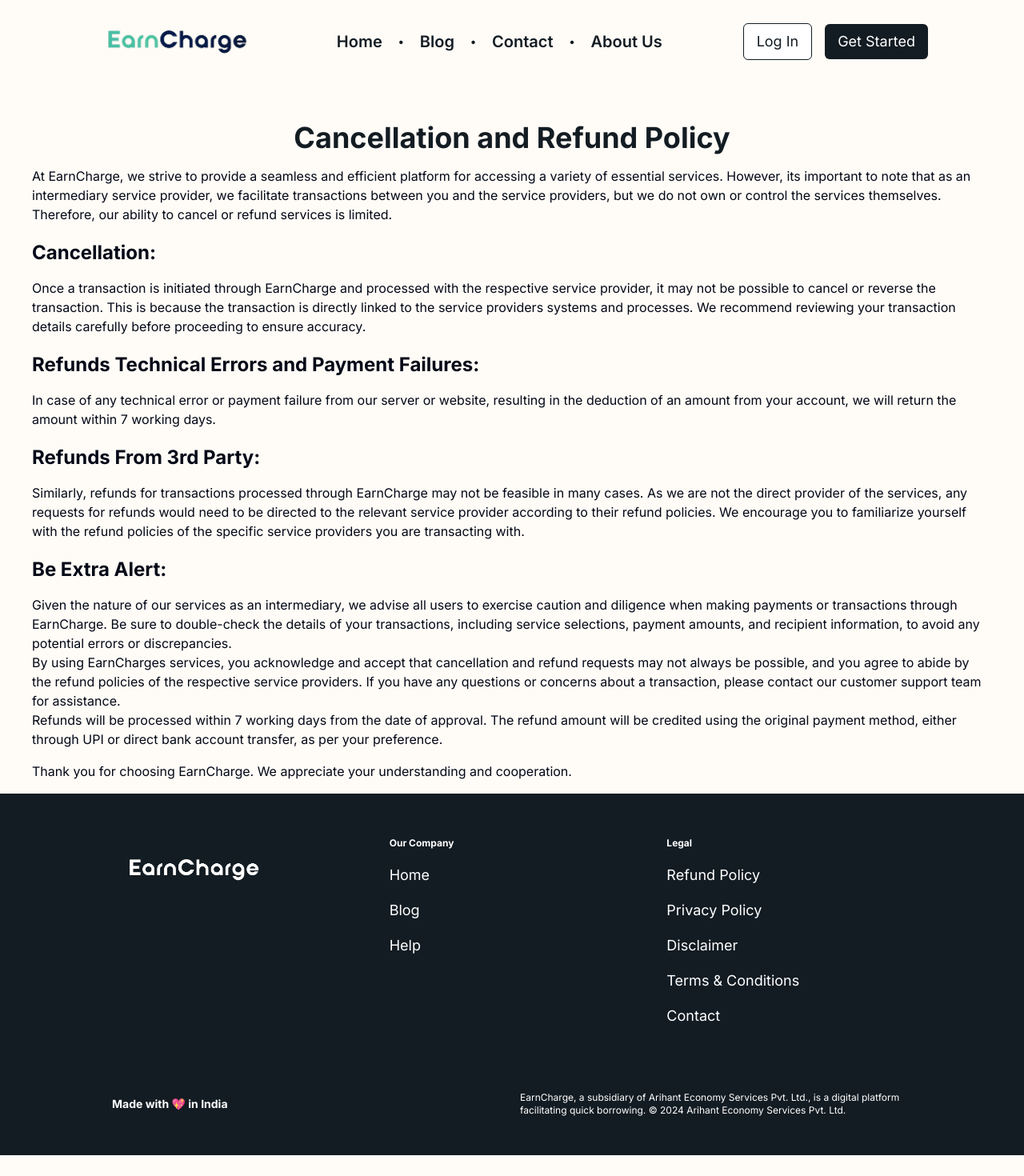
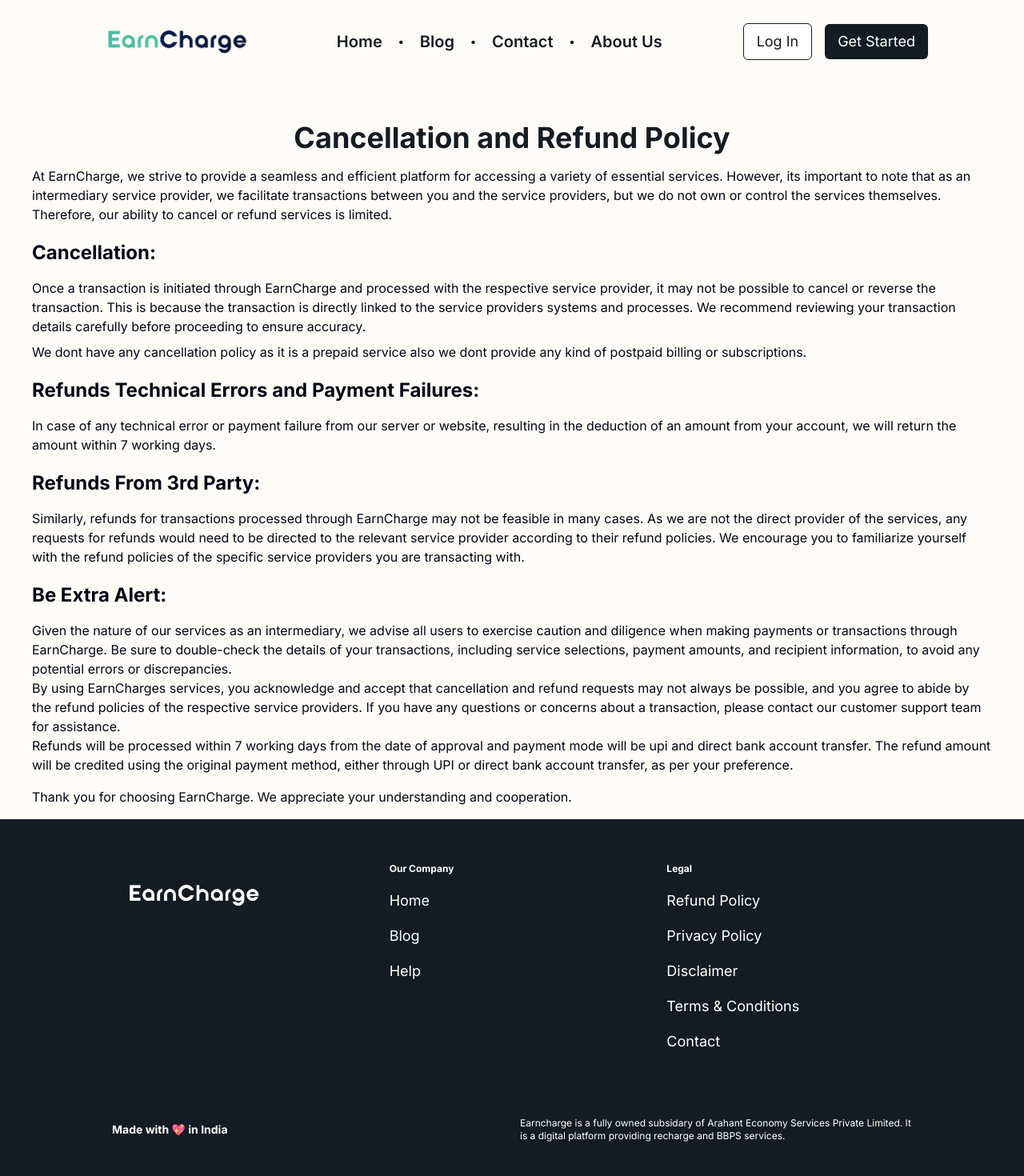
Before and after one commit to Vismay19999/earncharge-rewrite-frontend, a Next.js app: page /refund in a window 1280 px wide. Shown: the top 1470 px of the page at 80% size. Before the commit the page ends 1444 px from the top, so only its background shows below. Built offline with nearby package versions, Linux system fonts and the light colour scheme.

Commit message:
policy and footer updated.

```diff
--- a/src/app/(policy)/disclaimer/page.tsx
+++ b/src/app/(policy)/disclaimer/page.tsx
@@ -33,8 +33,8 @@ const page = () => {
 
       <h3 className="p-2">
         For assistance, please go on contact us page and write to us at
-        assist@plentycred.co.in Kindly note that here is no other help
-        channel available
+        assist@earncharge.in Kindly note that here is no other help
+        channel available
       </h3>
     </div>
   );
--- a/src/app/(policy)/refund/page.tsx
+++ b/src/app/(policy)/refund/page.tsx
@@ -26,6 +26,10 @@ const page = () => {
           linked to the service providers systems and processes. We recommend
           reviewing your transaction details carefully before proceeding to
           ensure accuracy.
+        </p>
+        <p className="mb-2 mt-2">
+          We dont have any cancellation policy as it is a prepaid service also
+          we dont provide any kind of postpaid billing or subscriptions.
         </p>
         <h1 className="text-2xl font-bold mt-5 mb-4">
           Refunds Technical Errors and Payment Failures:
@@ -64,7 +68,7 @@ const page = () => {
         </p>
         <p>
           Refunds will be processed within 7 working days from the date of
-          approval. The refund amount will be credited using the original
+          approval and payment mode will be upi and direct bank account transfer. The refund amount will be credited using the original
           payment method, either through UPI or direct bank account transfer, as
           per your preference.
         </p>
--- a/src/components/core/Footer/Footer.tsx
+++ b/src/components/core/Footer/Footer.tsx
@@ -75,9 +75,8 @@ const Footer = () => {
             </div>
             <div className="flex-[1]">
               <p className="text-xs leading-1 text-white">
-                EarnCharge, a subsidiary of Arihant Economy Services Pvt. Ltd.,
-                is a digital platform facilitating quick borrowing. © 2024
-                Arihant Economy Services Pvt. Ltd.
+                Earncharge is a fully owned subsidary of Arahant Economy
+                Services Private Limited. It is a digital platform providing recharge and BBPS services.
               </p>
             </div>
           </div>
```
